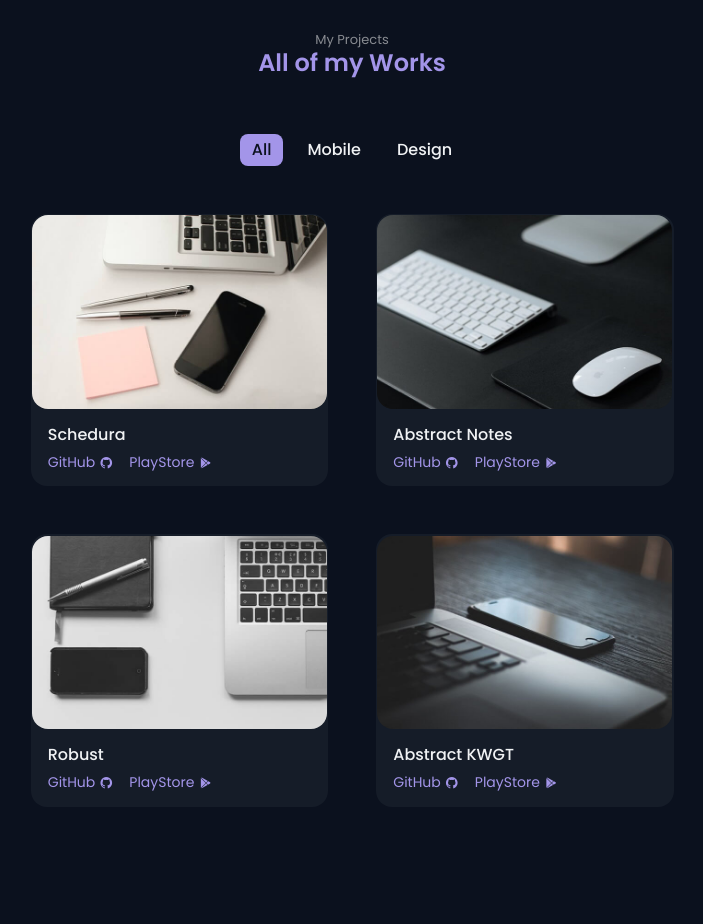
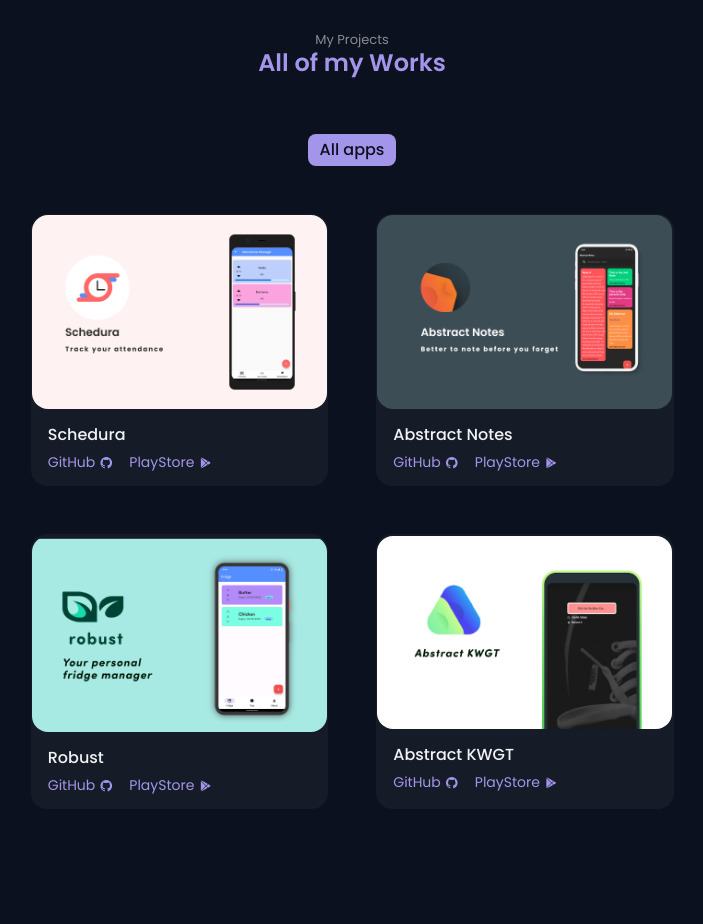
Before and after one commit to debz-g/portfolio, a plain HTML site: page index.html in a window 1280 px wide. Shown: the part 2300-3224 px from the top of the page, without its empty margins (288-991 px from the left). Drawn offline with nearby package versions, Linux system fonts and the light colour scheme.

Commit message:
Images in projects, added links

```diff
--- a/index.html
+++ b/index.html
@@ -422,15 +422,15 @@
                 <h2 class="section__title">All of my Works</h2>
 
                 <div class="work__filters">
-                    <span class="work__item active-work data-filter='all'">All</span>
+                    <span class="work__item active-work data-filter='all'">All apps</span>
                     <!-- <span class="work__item data-filter='.web'">Web</span> -->
-                    <span class="work__item data-filter='.movil'">Mobile</span>
-                    <span class="work__item data-filter='.design'">Design</span>
+                    <!-- <span class="work__item data-filter='.movil'">Mobile</span>
+                    <span class="work__item data-filter='.design'">Design</span> -->
                 </div>
 
                 <div class="work__container container grid">
                     <div class="work__card mix web">
-                        <img src="assets/img/work1.jpg" alt="" class="work__img">
+                        <img src="assets/img/schdeura.png" alt="" class="work__img">
 
                         <h3 class="work__title">Schedura</h3>
                         <div class="con" style="display: flex;">
@@ -445,7 +445,7 @@
                     </div>
 
                     <div class="work__card mix movil">
-                        <img src="assets/img/work2.jpg" alt="" class="work__img">
+                        <img src="assets/img/abstract_notes.png" alt="" class="work__img">
 
                         <h3 class="work__title">Abstract Notes</h3>
                         <div class="con" style="display: flex;">
@@ -459,21 +459,21 @@
                     </div>
 
                     <div class="work__card mix design">
-                        <img src="assets/img/work3.jpg" alt="" class="work__img">
+                        <img src="assets/img/robust.png" alt="" class="work__img">
 
                         <h3 class="work__title">Robust</h3>
                         <div class="con" style="display: flex;">
-                        <a href="https://github.com/GDSC-DSI/Schedura" class="work__button">
+                        <a href="https://github.com/debz-g/robust" class="work__button">
                             GitHub<i class='bx bxl-github' ></i>
                         </a>
-                        <a href="https://github.com/debz-g/robust" class="work__button">
+                        <a href="https://play.google.com/store/apps/details?id=dev.dsi.robust" class="work__button">
                             PlayStore<i class='bx bxl-play-store'></i>
                         </a>
                         </div>
                     </div>
 
                     <div class="work__card mix web">
-                        <img src="assets/img/work4.jpg" alt="" class="work__img">
+                        <img src="assets/img/abstract_kwgt.png" alt="" class="work__img">
 
                         <h3 class="work__title">Abstract KWGT</h3>
                         <div class="con" style="display: flex;">
```
Also changed, not shown: assets/img/abstract_kwgt.png (added), assets/img/abstract_notes.png (added), assets/img/robust.png (added), assets/img/schdeura.png (added).
